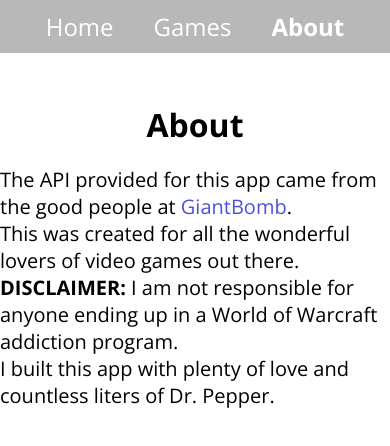
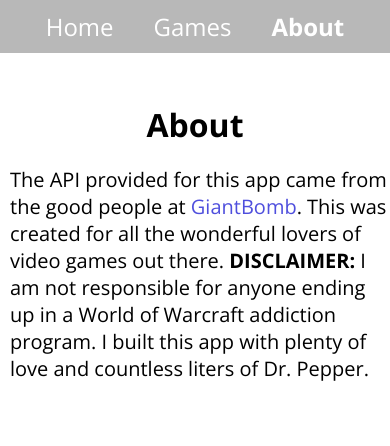
Before and after one commit to envincebal/react-game-search, a React (Create React App) app: page /about in a window 390 px wide. Shown: the top 446 px of the page. Built offline with nearby package versions, Linux system fonts and the light colour scheme.

Commit message:
Changed About list to a paragraph

```diff
--- a/src/components/About.js
+++ b/src/components/About.js
@@ -4,12 +4,11 @@ const About = (props) => {
   return (
     <div className="about-container">
       <h1 className="about-title">About</h1>
-      <ul className="about-list">
-        <li>The API provided for this app came from the good people at <a className="giant-bomb-link" href="https://www.giantbomb.com/api/">GiantBomb</a>.</li>
-        <li>This was created for all the wonderful lovers of video games out there.</li>
-        <li><strong>DISCLAIMER:</strong> I am not responsible for anyone ending up in a World of Warcraft addiction program.</li>
-        <li>I built this app with plenty of love and countless liters of Dr. Pepper.</li>
-      </ul>
+      <p className="about-statement">
+        The API provided for this app came from the good people at <a className="giant-bomb-link" rel="noopener noreferrer"
+        target="_blank" href="https://www.giantbomb.com/api/">GiantBomb</a>.
+       This was created for all the wonderful lovers of video games out there. <strong>DISCLAIMER:</strong> I am not responsible for anyone ending up in a World of Warcraft addiction program. I built this app with plenty of love and countless liters of Dr. Pepper.
+      </p>
     </div>
   );
 }
--- a/src/styles/css/index.css
+++ b/src/styles/css/index.css
@@ -25,7 +25,8 @@ p {
     .navbar .navbar-item .nav-link {
       color: #fff;
       text-decoration: none;
-      font-size: 24px; }
+      font-size: 24px;
+      cursor: pointer; }
     .navbar .navbar-item .selected {
       font-weight: bold; }
 
@@ -151,13 +152,13 @@ p {
     .details-content .info-div .game-info .more-info .info-link:link {
       color: #000; }
 
-.about-title {
+.about-container .about-title {
   text-align: center;
   margin: 0 0 20px 0; }
 
-.about-list {
+.about-container .about-statement {
   font-size: 20px; }
-  .about-list .giant-bomb-link {
+  .about-container .about-statement .giant-bomb-link {
     text-decoration: none;
     color: #4f4fdd; }
 
@@ -176,4 +177,6 @@ p {
     .details-content .info-div .game-info {
       width: auto; }
       .details-content .info-div .game-info .more-info {
-        padding: 0 0 5px 0; } }
+        padding: 0 0 5px 0; }
+  .about-statement {
+    padding: 0 0 0 10px; } }
--- a/src/styles/scss/index.scss
+++ b/src/styles/scss/index.scss
@@ -32,6 +32,7 @@ p {
       color: #fff;
       text-decoration: none;
       font-size: 24px;
+      cursor: pointer;
     }
 
     .selected {
@@ -214,12 +215,13 @@ p {
   }
 }
 
-.about-title {
+.about-container{
+  .about-title {
   text-align: center;
   margin: 0 0 20px 0;
 }
 
-.about-list {
+.about-statement {
   font-size: 20px;
 
   .giant-bomb-link {
@@ -227,6 +229,8 @@ p {
     color: #4f4fdd;
   }
 }
+}
+
 
 // Media Queries
 
@@ -261,4 +265,8 @@ p {
       }
     }
   }
+
+  .about-statement{
+    padding: 0 0 0 10px;
+  }
 }
```
